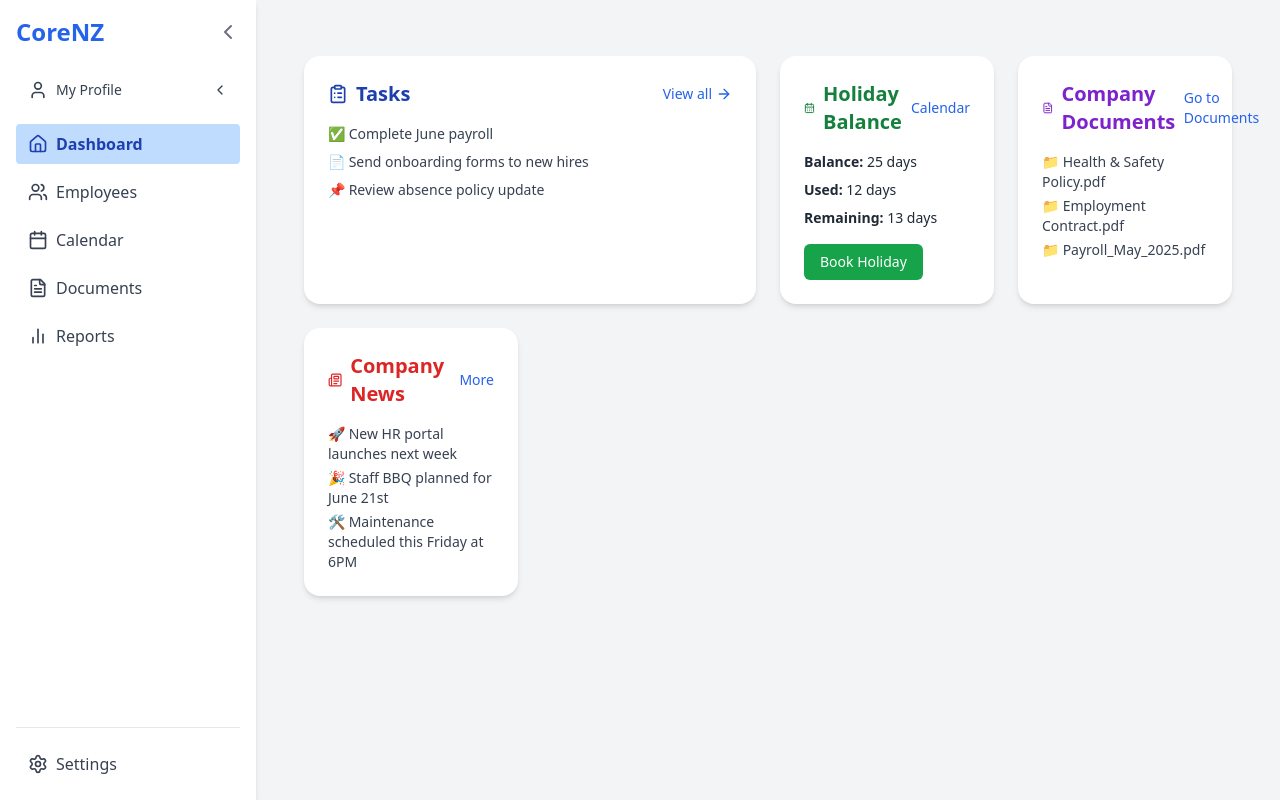
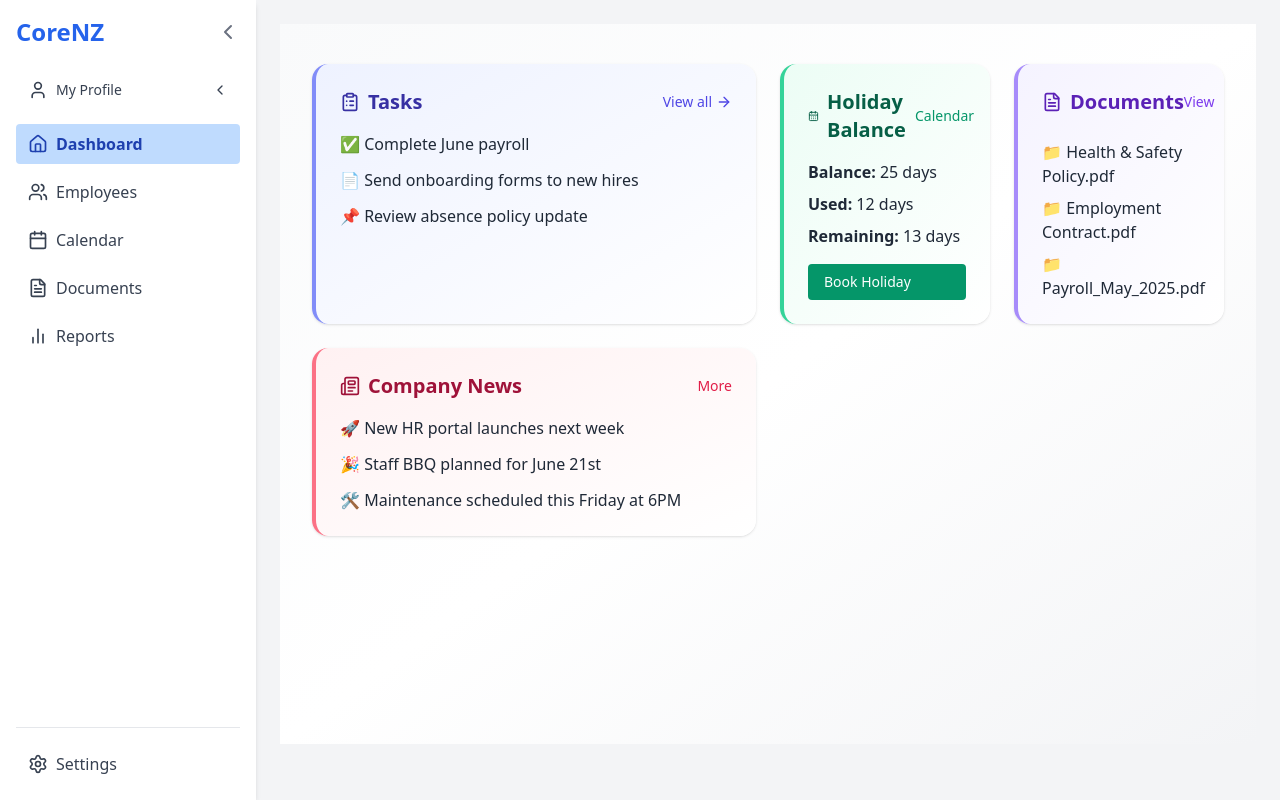
Before and after one commit to VacationReady/corenz-frontend, a Next.js app: page /dashboard in a window 1280 px wide. Built offline with nearby package versions, Linux system fonts and the light colour scheme; no server answers.

Commit message:
UI: Colourful hero dashboard layout with 2025 styling

```diff
--- a/app/(withSidebar)/dashboard/page.tsx
+++ b/app/(withSidebar)/dashboard/page.tsx
@@ -10,86 +10,87 @@ import Link from "next/link";
 
 export default function DashboardPage() {
   return (
-    <div className="max-w-screen-xl mx-auto px-6 py-8 grid grid-cols-1 md:grid-cols-2 xl:grid-cols-4 gap-6">
-      {/* Tasks Panel */}
-      <div className="col-span-2 bg-white rounded-2xl shadow-md p-6 flex flex-col justify-between hover:shadow-lg transition-shadow">
-        <div>
+    <div className="w-full px-8 py-10 min-h-[90vh] bg-gradient-to-br from-gray-50 via-white to-gray-100">
+      <div className="grid grid-cols-12 gap-6">
+
+        {/* Tasks */}
+        <div className="col-span-12 xl:col-span-6 bg-gradient-to-br from-indigo-50 to-white border-l-4 border-indigo-400 rounded-2xl shadow p-6 hover:shadow-lg transition-all">
           <div className="flex items-center justify-between mb-4">
-            <h2 className="text-xl font-semibold flex items-center text-blue-800">
+            <h2 className="text-xl font-semibold flex items-center text-indigo-800">
               <ClipboardList className="w-5 h-5 mr-2" />
               Tasks
             </h2>
-            <Link href="/tasks" className="text-sm text-blue-600 hover:underline flex items-center">
+            <Link href="/tasks" className="text-sm text-indigo-600 hover:underline flex items-center">
               View all <ArrowRight className="w-4 h-4 ml-1" />
             </Link>
           </div>
-          <ul className="space-y-2 text-sm text-gray-700">
+          <ul className="space-y-3 text-base text-gray-800">
             <li>✅ Complete June payroll</li>
             <li>📄 Send onboarding forms to new hires</li>
             <li>📌 Review absence policy update</li>
           </ul>
         </div>
-      </div>
 
-      {/* Holiday Balance Panel */}
-      <div className="col-span-2 xl:col-span-1 bg-white rounded-2xl shadow-md p-6 hover:shadow-lg transition-shadow">
+        {/* Holiday Balance */}
+        <div className="col-span-12 sm:col-span-6 xl:col-span-3 bg-gradient-to-br from-emerald-50 to-white border-l-4 border-emerald-400 rounded-2xl shadow p-6 flex flex-col justify-between hover:shadow-lg transition-all">
           <div className="flex items-center justify-between mb-4">
-          <h2 className="text-xl font-semibold flex items-center text-green-700">
+            <h2 className="text-xl font-semibold flex items-center text-emerald-800">
               <CalendarDays className="w-5 h-5 mr-2" />
               Holiday Balance
             </h2>
-          <Link href="/calendar" className="text-sm text-blue-600 hover:underline">
+            <Link href="/calendar" className="text-sm text-emerald-600 hover:underline">
               Calendar
             </Link>
           </div>
-        <div className="text-sm text-gray-800 space-y-2">
+          <div className="text-base text-gray-800 space-y-2">
             <p><strong>Balance:</strong> 25 days</p>
             <p><strong>Used:</strong> 12 days</p>
             <p><strong>Remaining:</strong> 13 days</p>
           </div>
           <Link
             href="/calendar/book"
-          className="mt-4 inline-block bg-green-600 text-white text-sm px-4 py-2 rounded-md hover:bg-green-700 transition-colors"
+            className="mt-4 inline-block bg-emerald-600 text-white text-sm px-4 py-2 rounded hover:bg-emerald-700"
           >
             Book Holiday
           </Link>
         </div>
 
-      {/* Company Documents Panel */}
-      <div className="col-span-2 md:col-span-1 bg-white rounded-2xl shadow-md p-6 hover:shadow-lg transition-shadow">
+        {/* Company Documents */}
+        <div className="col-span-12 sm:col-span-6 xl:col-span-3 bg-gradient-to-br from-violet-50 to-white border-l-4 border-violet-400 rounded-2xl shadow p-6 flex flex-col justify-between hover:shadow-lg transition-all">
           <div className="flex items-center justify-between mb-4">
-          <h2 className="text-xl font-semibold flex items-center text-purple-700">
+            <h2 className="text-xl font-semibold flex items-center text-violet-800">
               <FileText className="w-5 h-5 mr-2" />
-            Company Documents
+              Documents
             </h2>
-          <Link href="/documents" className="text-sm text-blue-600 hover:underline">
-            Go to Documents
+            <Link href="/documents" className="text-sm text-violet-600 hover:underline">
+              View
             </Link>
           </div>
-        <ul className="text-sm text-gray-700 space-y-1">
+          <ul className="text-base text-gray-800 space-y-2">
             <li>📁 Health & Safety Policy.pdf</li>
             <li>📁 Employment Contract.pdf</li>
             <li>📁 Payroll_May_2025.pdf</li>
           </ul>
         </div>
 
-      {/* Company News Panel */}
-      <div className="col-span-2 md:col-span-1 bg-white rounded-2xl shadow-md p-6 hover:shadow-lg transition-shadow">
+        {/* Company News */}
+        <div className="col-span-12 xl:col-span-6 bg-gradient-to-br from-rose-50 to-white border-l-4 border-rose-400 rounded-2xl shadow p-6 hover:shadow-lg transition-all">
           <div className="flex items-center justify-between mb-4">
-          <h2 className="text-xl font-semibold flex items-center text-red-600">
+            <h2 className="text-xl font-semibold flex items-center text-rose-800">
               <Newspaper className="w-5 h-5 mr-2" />
               Company News
             </h2>
-          <Link href="/news" className="text-sm text-blue-600 hover:underline">
+            <Link href="/news" className="text-sm text-rose-600 hover:underline">
               More
             </Link>
           </div>
-        <ul className="text-sm text-gray-700 space-y-1">
+          <ul className="text-base text-gray-800 space-y-3">
             <li>🚀 New HR portal launches next week</li>
             <li>🎉 Staff BBQ planned for June 21st</li>
             <li>🛠 Maintenance scheduled this Friday at 6PM</li>
           </ul>
         </div>
       </div>
+    </div>
   );
 }
```
Lines whose indentation alone changed are shown as unchanged.
